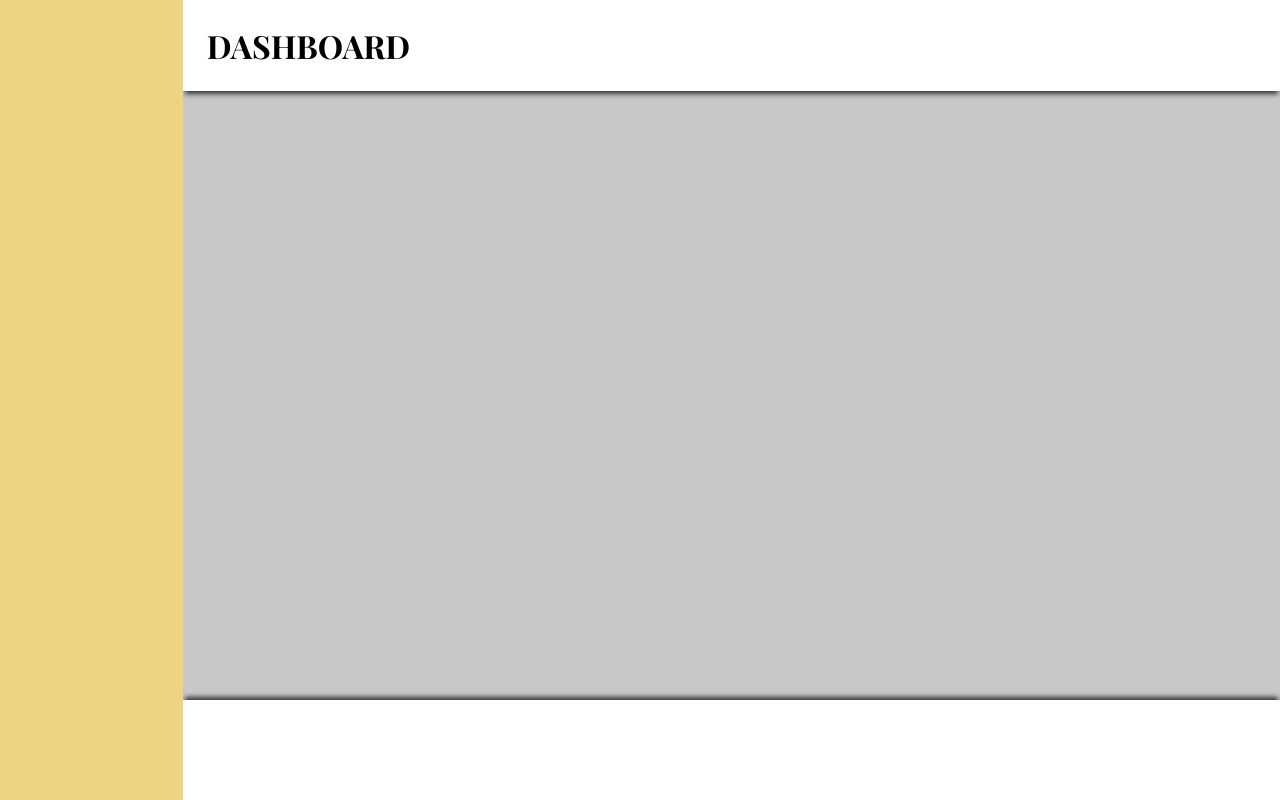
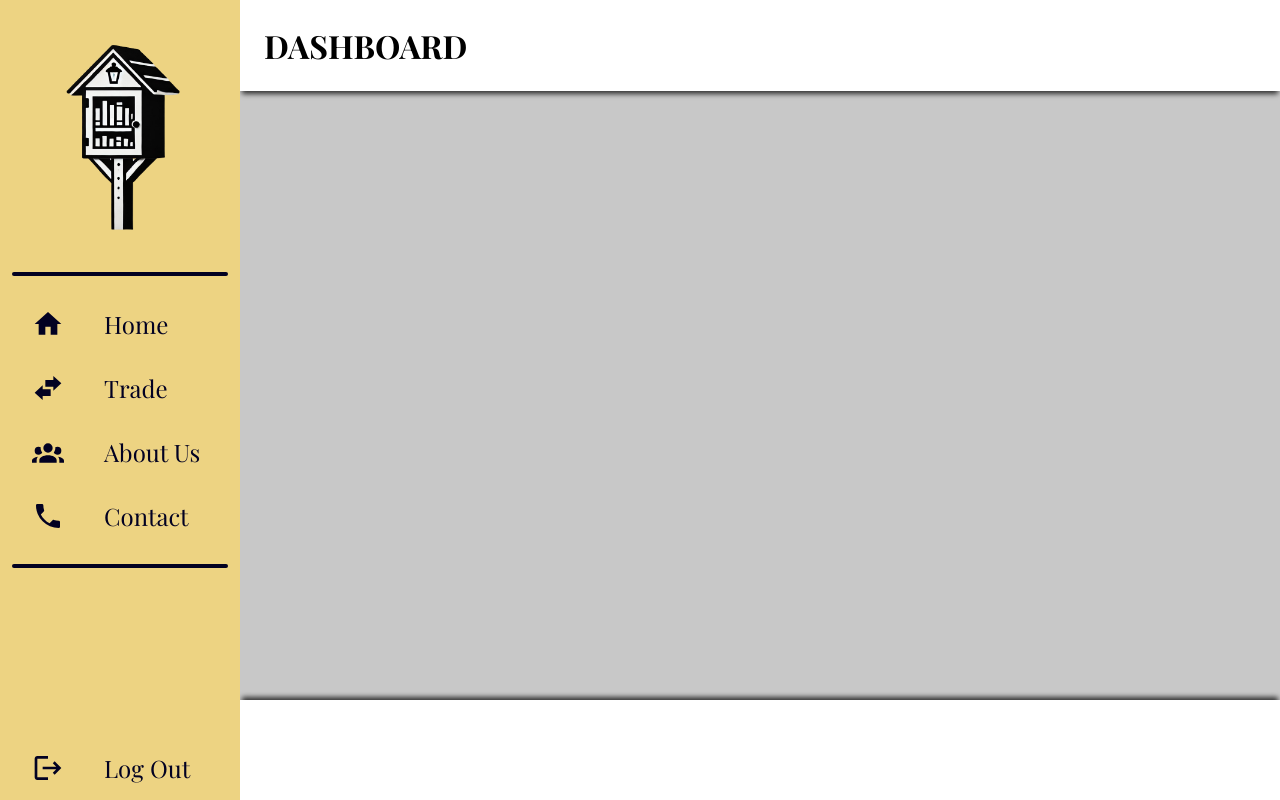
Before and after one commit to WhamBamTurkeyAndHam/book-tracking-library, a plain HTML site: page index.html in a window 1280 px wide. Drawn offline with nearby package versions, Linux system fonts and the light colour scheme; a web font is replaced by a local one.

Commit message:
Add and style sidebar

```diff
--- a/css/style.css
+++ b/css/style.css
@@ -17,7 +17,7 @@
 .main-container {
   display: grid;
   height: 100vh;
-  grid-template-columns: 1fr 6fr;
+  grid-template-columns: 1fr 5fr;
   grid-template-rows: auto 1fr auto;
 }
 
@@ -38,6 +38,69 @@
   grid-area: 1 / 1 / 4 / 2;
   background-color: var(--secondary-flax);
   z-index: 2;
+  display: flex;
+  flex-direction: column;
+  height: 100vh;
+}
+
+.logo-container {
+  display: flex;
+  justify-content: center;
+  margin-top: 1rem;
+}
+
+.sidebar img {
+  width: 15rem;
+  height: 15rem;
+  cursor: pointer;
+}
+
+.sidebar-divider {
+  height: 0.25rem;
+  border-radius: 25px;
+  width: 90%;
+  background-color: var(--quinary-oxford-blue);
+  align-self: center;
+  margin: 1rem 0 1rem 0;
+}
+
+.navbar {
+  display: flex;
+  flex-direction: column;
+  flex-grow: 1;
+}
+
+.icons {
+  width: 2rem;
+  height: 2rem;
+}
+
+.navbar ul {
+  display: flex;
+  flex-direction: column;
+  list-style: none;
+  height: 100%;
+}
+
+.log-out {
+  margin-top: auto;
+}
+
+.navbar a {
+  text-decoration: none;
+  color: var(--quinary-oxford-blue);
+  transition: all 0.15s ease-in;
+  font-size: 1.5rem;
+  padding: 1rem 2rem;
+  display: flex;
+  align-items: center;
+  gap: 2.5rem;
+}
+
+.navbar a:hover {
+  color: var(--main-vanilla);
+  background-color: var(--quinary-oxford-blue);
+  transition: all 0.15s ease-in;
 }
 
 /* Main */
--- a/index.html
+++ b/index.html
@@ -17,7 +17,22 @@
         <h1>DASHBOARD</h1>
       </div>
     </header>
-    <div class="sidebar"></div>
+    <div class="sidebar">
+      <div class="logo-container">
+        <img src="img/logo.png" alt="a small library found on the side of roads">
+      </div>
+      <nav class="navbar">
+        <div class="sidebar-divider"></div>
+        <ul>
+          <li><a href="/index.html"><svg class="icons" xmlns="http://www.w3.org/2000/svg" viewBox="0 0 24 24"><path d="M10,20V14H14V20H19V12H22L12,3L2,12H5V20H10Z" fill="currentColor"/></svg>Home</a></li>
+          <li><a href="/no-budget.html"><svg class="icons" xmlns="http://www.w3.org/2000/svg" viewBox="0 0 24 24"><path d="M8,10V13H14V18H8V21L2,15.5L8,10M22,8.5L16,3V6H10V11H16V14L22,8.5Z" fill="currentColor"/></svg>Trade</a></li>
+          <li><a href="/no-budget.html"><svg class="icons" xmlns="http://www.w3.org/2000/svg" viewBox="0 0 24 24"><path d="M12,5.5A3.5,3.5 0 0,1 15.5,9A3.5,3.5 0 0,1 12,12.5A3.5,3.5 0 0,1 8.5,9A3.5,3.5 0 0,1 12,5.5M5,8C5.56,8 6.08,8.15 6.53,8.42C6.38,9.85 6.8,11.27 7.66,12.38C7.16,13.34 6.16,14 5,14A3,3 0 0,1 2,11A3,3 0 0,1 5,8M19,8A3,3 0 0,1 22,11A3,3 0 0,1 19,14C17.84,14 16.84,13.34 16.34,12.38C17.2,11.27 17.62,9.85 17.47,8.42C17.92,8.15 18.44,8 19,8M5.5,18.25C5.5,16.18 8.41,14.5 12,14.5C15.59,14.5 18.5,16.18 18.5,18.25V20H5.5V18.25M0,20V18.5C0,17.11 1.89,15.94 4.45,15.6C3.86,16.28 3.5,17.22 3.5,18.25V20H0M24,20H20.5V18.25C20.5,17.22 20.14,16.28 19.55,15.6C22.11,15.94 24,17.11 24,18.5V20Z" fill="currentColor"/></svg>About Us</a></li>
+          <li><a href="/no-budget.html"><svg class="icons" xmlns="http://www.w3.org/2000/svg" viewBox="0 0 24 24"><path d="M6.62,10.79C8.06,13.62 10.38,15.94 13.21,17.38L15.41,15.18C15.69,14.9 16.08,14.82 16.43,14.93C17.55,15.3 18.75,15.5 20,15.5A1,1 0 0,1 21,16.5V20A1,1 0 0,1 20,21A17,17 0 0,1 3,4A1,1 0 0,1 4,3H7.5A1,1 0 0,1 8.5,4C8.5,5.25 8.7,6.45 9.07,7.57C9.18,7.92 9.1,8.31 8.82,8.59L6.62,10.79Z" fill="currentColor"/></svg>Contact</a></li>
+          <div class="sidebar-divider"></div>
+          <li class="log-out"><a href="/no-budget.html"><svg class="icons" xmlns="http://www.w3.org/2000/svg" viewBox="0 0 24 24"><path d="M17 7L15.59 8.41L18.17 11H8V13H18.17L15.59 15.58L17 17L22 12M4 5H12V3H4C2.9 3 2 3.9 2 5V19C2 20.1 2.9 21 4 21H12V19H4V5Z" fill="currentColor"/></svg>Log Out</a></li>
+        </ul>
+      </nav>
+    </div>
     <div class="main"></div>
     <footer class="footer"></footer>
   </div>
```
Also changed, not shown: README.md, assets/account-group.svg (added), assets/home.svg (added), assets/logout.svg (added), assets/phone.svg (added), assets/swap-horizontal-bold.svg (added), img/logo.png (added).
